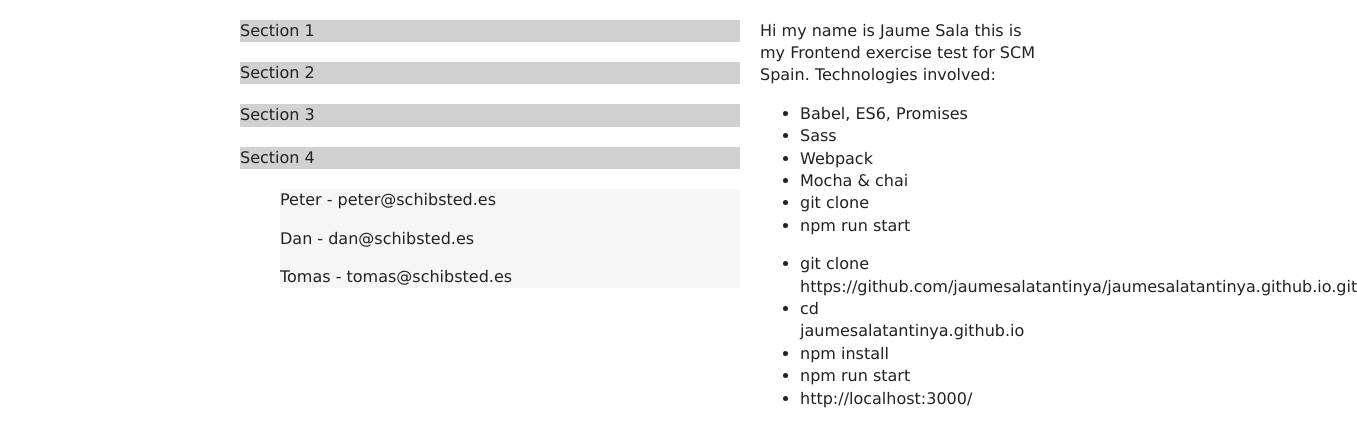
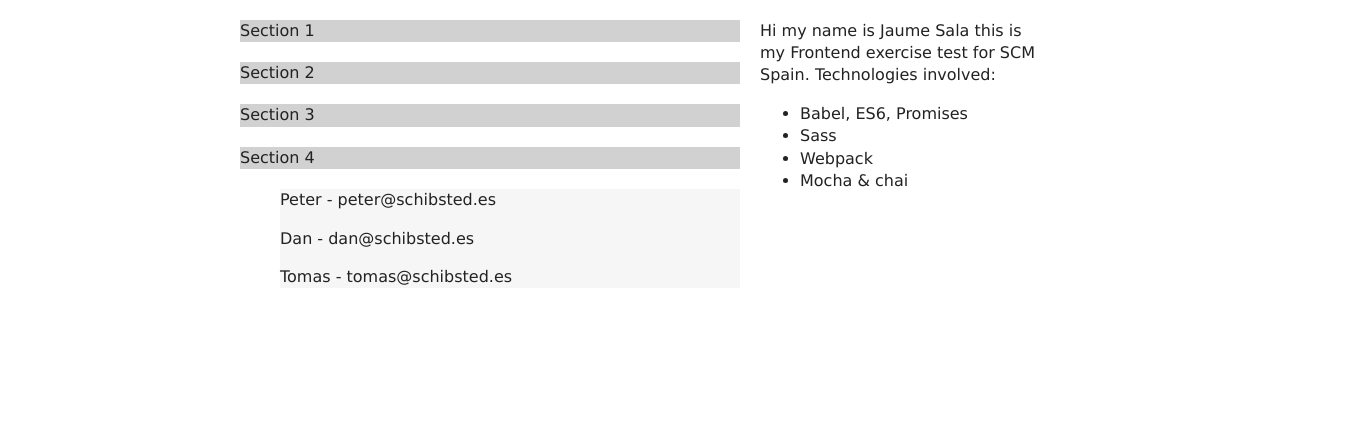
Before and after one commit to jaumesalatantinya/accordion, a website built with webpack: page app/index.html in a window 1280 px wide. Shown: the part 84-530 px from the top of the page, 1357 px wide, since content can reach past the window. Built offline with nearby package versions, Linux system fonts and the light colour scheme.

Commit message:
Steps moved from index.html to Readme file

```diff
--- a/app/index.html
+++ b/app/index.html
@@ -40,15 +40,6 @@
                     <li>Sass</li>
                     <li>Webpack</li>
                     <li>Mocha &amp; chai</li>
-                    <li>git clone</li>
-                    <li>npm run start</li>
-                </ul>
-                <ul>
-                    <li>git clone https://github.com/jaumesalatantinya/jaumesalatantinya.github.io.git</li>
-                    <li>cd jaumesalatantinya.github.io</li>
-                    <li>npm install</li>
-                    <li>npm run start</li>
-                    <li>http://localhost:3000/</li>
                 </ul>
             </aside>
         </div>
```
